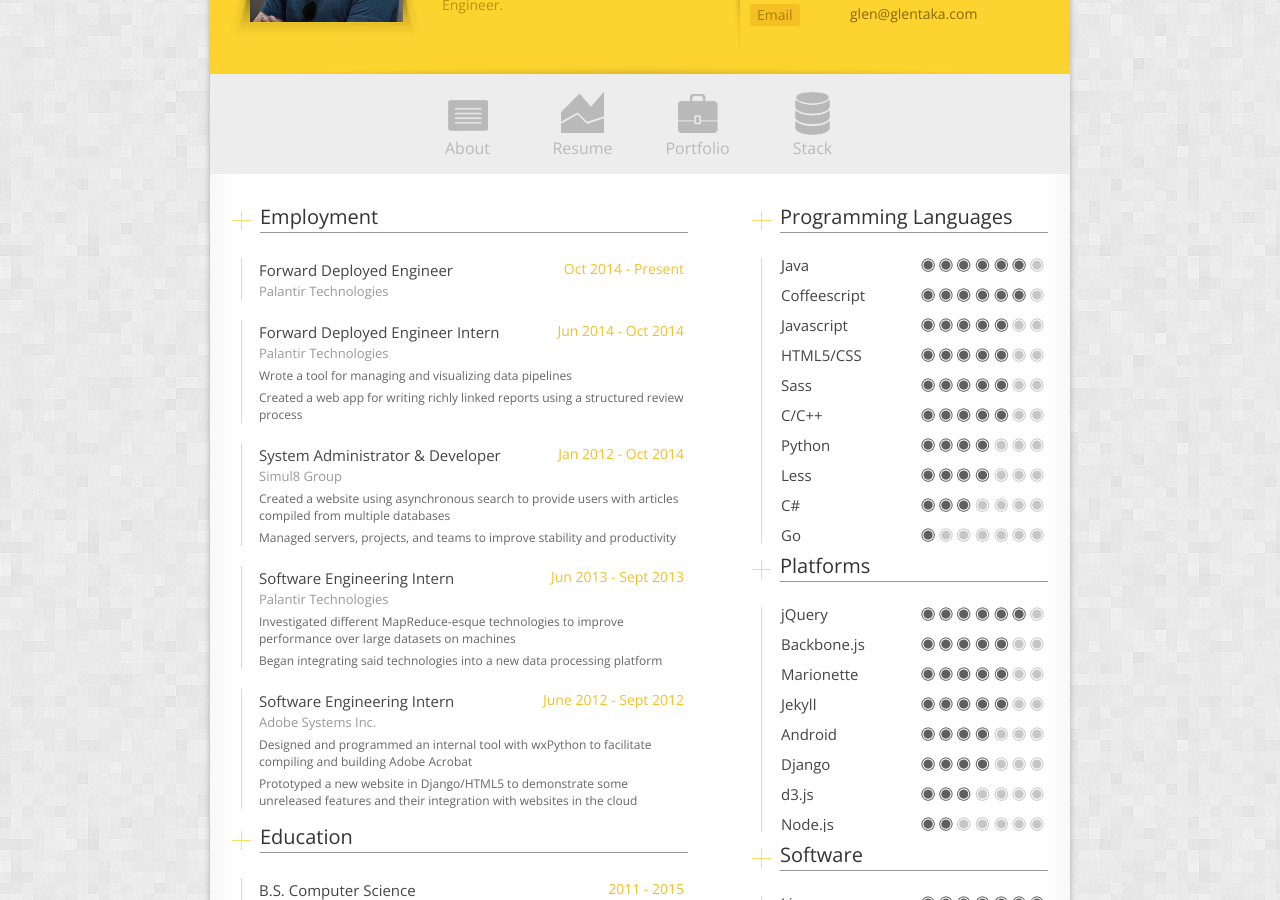
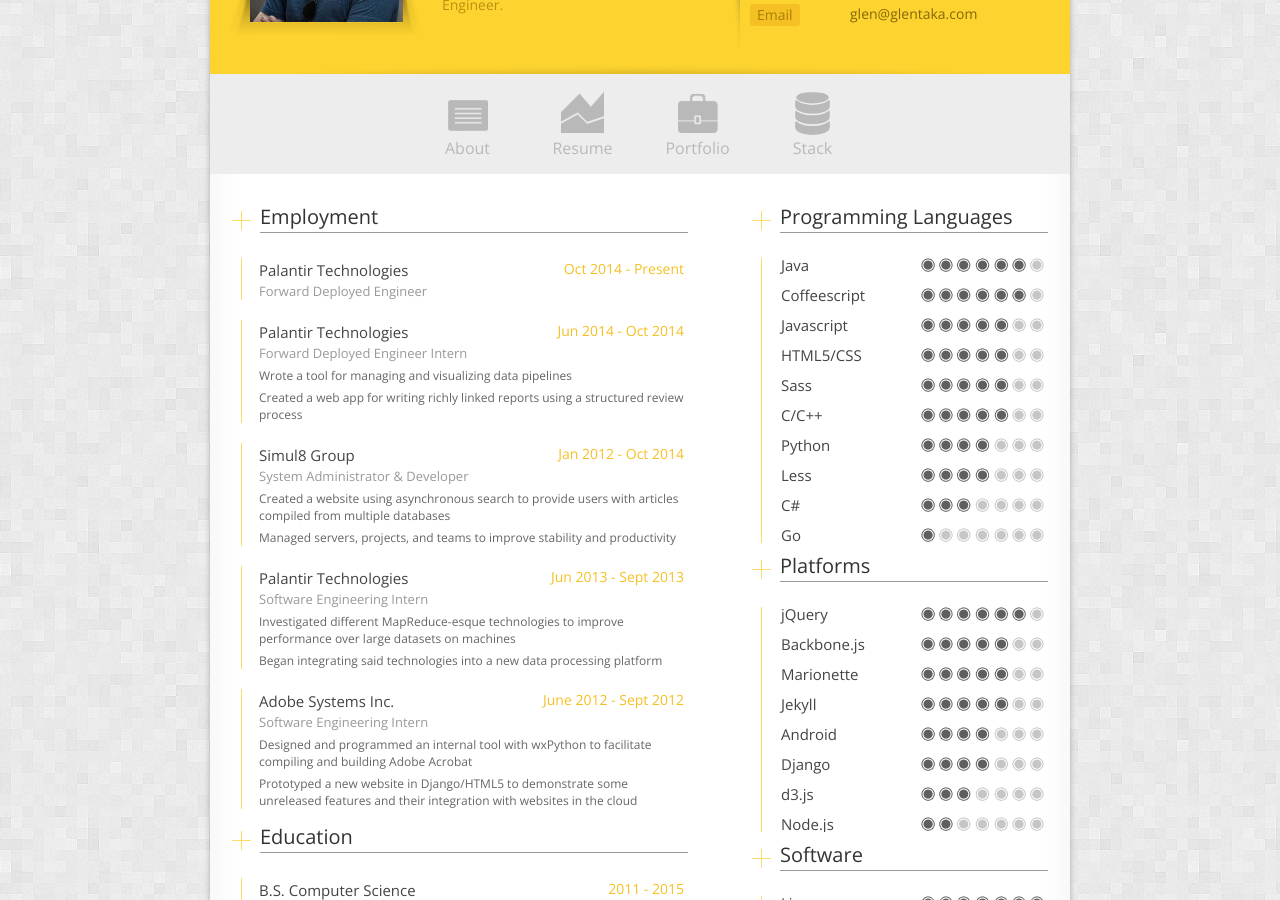
Before and after one commit to glentakahashi/glentaka.com, a Jekyll site: the page built from index.html, in a window 1280 px wide and 900 px high, scrolled down 316 px. Built offline with Jekyll 4.4.1, drawn with Linux system fonts in a browser that asks for light colours; nearby versions of some CDN libraries.

Commit message:
Swapped title/employer

```diff
--- a/index.html
+++ b/index.html
@@ -114,8 +114,8 @@
           {% for job in site.data.jobs %}
           <li>
           <div class="timelineUnit">
-            <h4>{{ job.title }}<span class="timelineDate">{{ job.date }}</span></h4>
-            <h5>{{ job.employer | markdownify }}</h5>
+            <h4><span class="timelineDate">{{ job.date }}</span>{{ job.employer | markdownify }}</h4>
+            <h5>{{ job.title }}</h5>
             <ul>
               {% for duty in job.duties %}
               <li>{{ duty }}</li>
```
Also changed, not shown: 2 other files.
